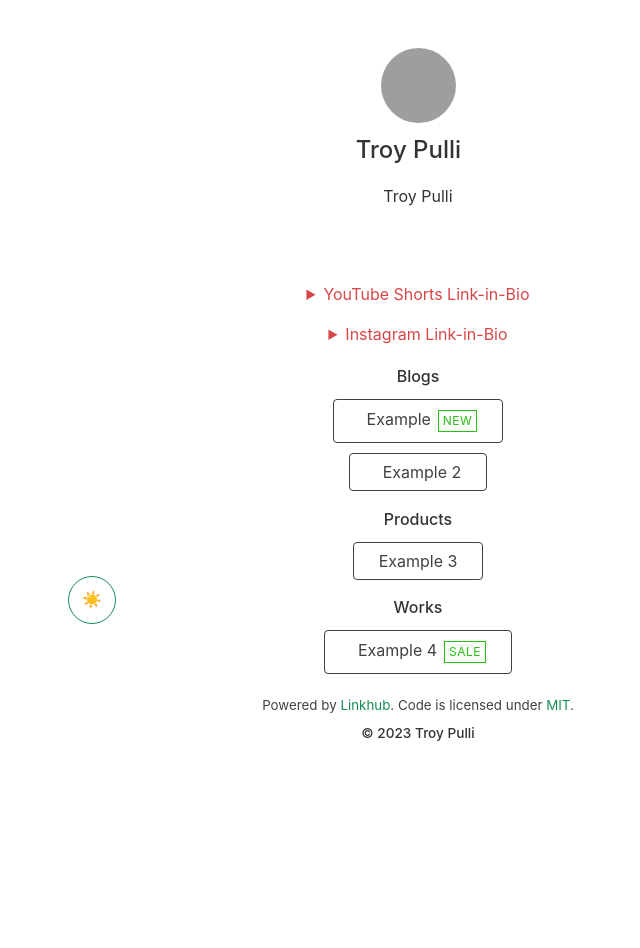
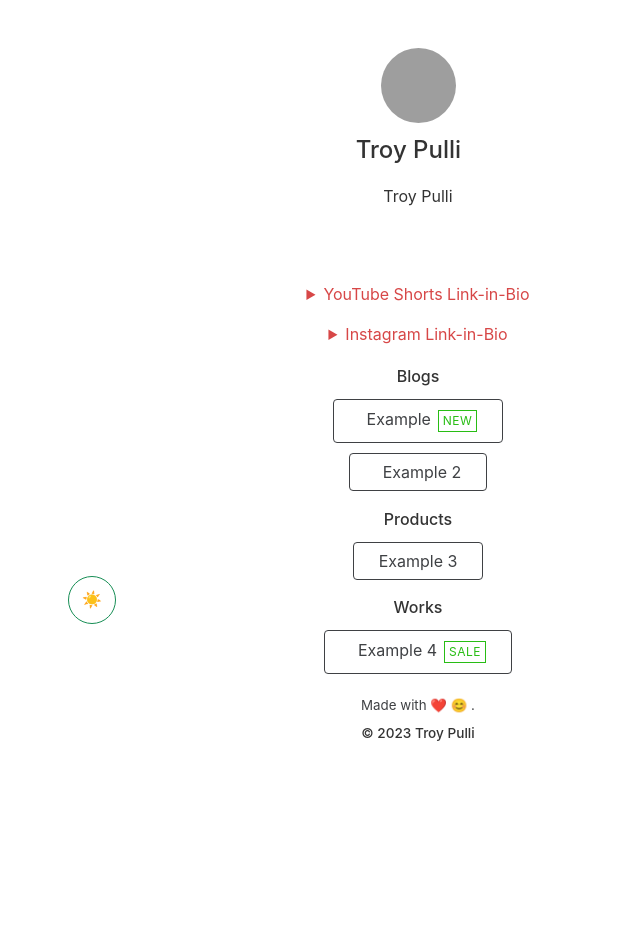
Before and after one commit to TroyPulli/TroyPulli.github.io, a Jekyll site: the page built from index.html, in a window 1280 px wide. Shown: the whole page, without its empty margins (222-862 px from the left). Built offline with Jekyll 4.4.1, drawn with Linux system fonts in a browser that asks for light colours; nearby versions of some CDN libraries; grey boxes are pictures that could not be loaded.

Commit message:
Update footer.html

```diff
--- a/_includes/footer.html
+++ b/_includes/footer.html
@@ -1,6 +1,6 @@
 <footer class="text-center">
-    <small class="text-grey">Powered by <a href="https://github.com/digitalmalayali/linkhub-jekyll-theme"
-        target="_blank">Linkhub</a>. Code is licensed under <a
-            href="https://github.com/digitalmalayali/linkhub-jekyll-theme/blob/main/LICENSE.txt" target="_blank">MIT</a>.</small>
+    <small class="text-grey">Made with ❤️ <a href="https://github.com/nirholas"
+        target="_blank" <a
+            href="https://github.com/nirholas" target="_blank"> 😊 </a>.</small>
     <h6>© {{ "now" | date: "%Y" }} {{ site.name }}</h6>
 </footer>
```
